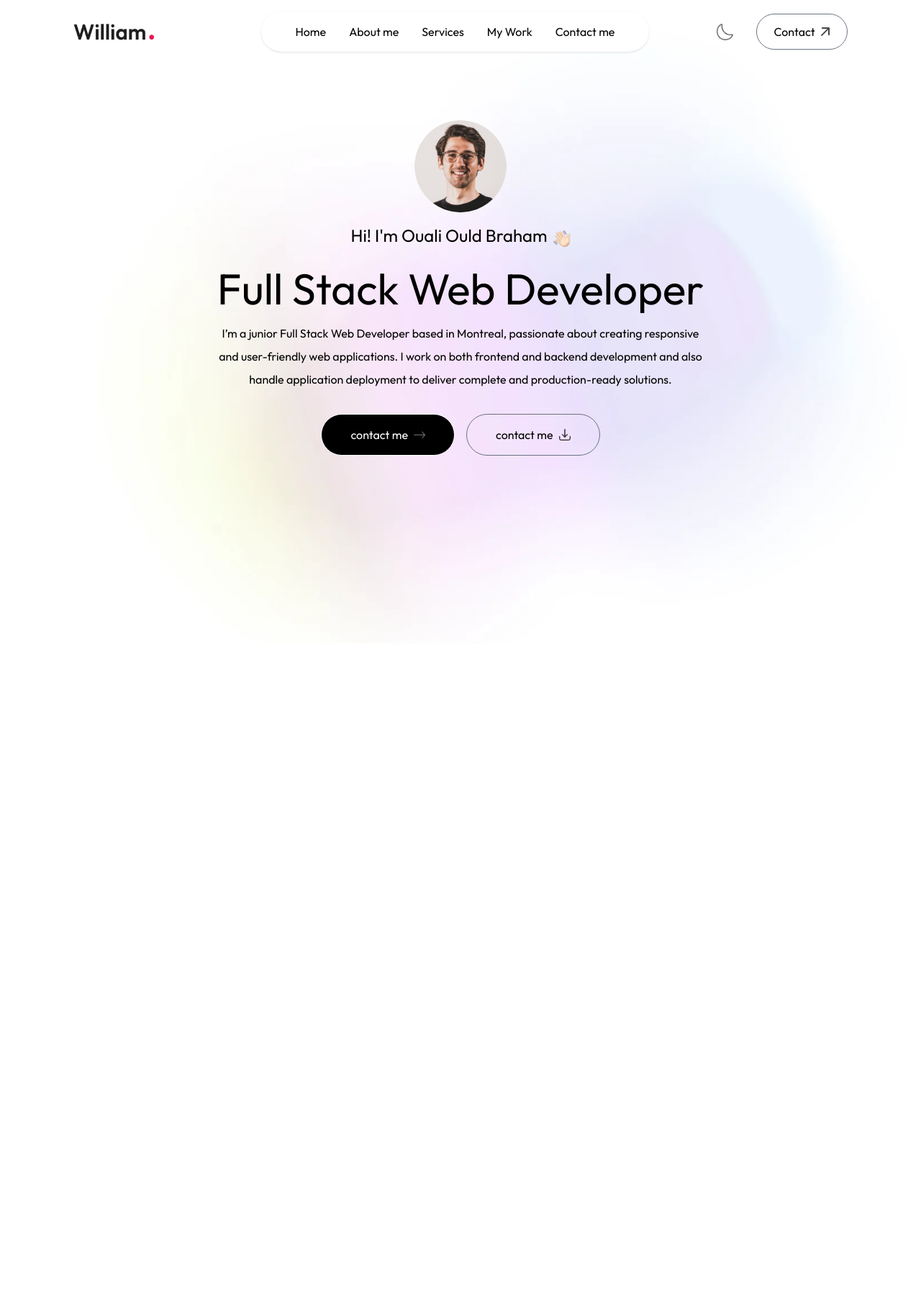
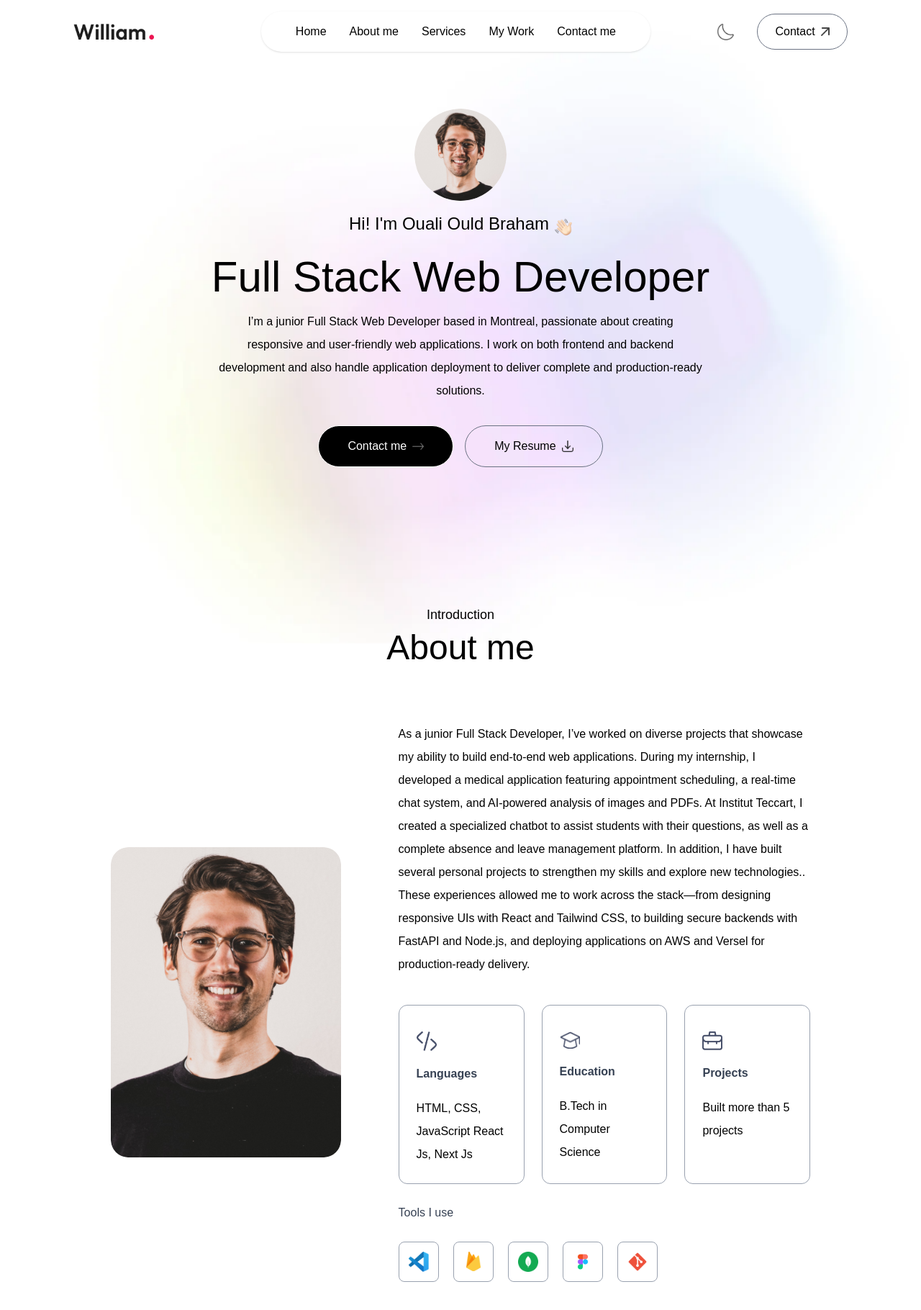
Before and after one commit to ouali99/portfolio, a Next.js app: page / in a window 1280 px wide. Shown: the top 1820 px of the page at 72% size. Before the commit the page ends 800 px from the top, so only its background shows below. Built offline with nearby package versions, Linux system fonts and the light colour scheme; a web font is replaced by a local one.

Commit message:
add about me section

```diff
--- /dev/null
+++ b/app/components/About.jsx
@@ -0,0 +1,45 @@
+import Image from 'next/image'
+import React from 'react'
+import {assets, infoList, toolsData} from '../../assets/assets.js'
+
+
+const About = () => {
+  return (
+    <div id="about" className="w-full px-[12%] py-10 scroll-mt-20">
+        <h4 className="text-center mb-2 text-lg font-Ovo">Introduction</h4>
+        <h2 className="text-center text-5xl font-Ovo">About me </h2>
+
+        <div className="flex w-full flex-col lg:flex-row items-center gap-20 my-20">
+            <div className="w-64 sm:w-80 rounded-3xl max-w-none">
+                <Image src={assets.user_image} alt="user" className="w-full rounded-3xl" />
+            </div>
+            <div className="flex-1">
+                <p className="mb-10 max-w-2xl font-Ovo">
+                    As a junior Full Stack Developer, I’ve worked on diverse projects that showcase my ability to build end-to-end web applications. During my internship, I developed a medical application featuring appointment scheduling, a real-time chat system, and AI-powered analysis of images and PDFs. At Institut Teccart, I created a specialized chatbot to assist students with their questions, as well as a complete absence and leave management platform. In addition, I have built several personal projects to strengthen my skills and explore new technologies.. These experiences allowed me to work across the stack—from designing responsive UIs with React and Tailwind CSS, to building secure backends with FastAPI and Node.js, and deploying applications on AWS and Versel for production-ready delivery.
+                </p>
+                <ul className="grid grid-cols-1 sm:grid-cols-3 gap-6 max-w-2xl">
+                    {infoList.map(({icon, iconDark, title, description}, index) => (
+                        <li className="border-[0.5px] border-gray-400 rounded-xl p-6 hover:-translate-y-1 duration-500 hover:[box-shadow:4px_4px_0_#000]" key={index}>
+                            <Image src={icon} alt="title" className="w-7 mt-3" />
+                            <h3 className="my-4 font-semibold text-gray-700">{title}</h3>
+                            <p className="test-gray-600 test-sm">{description}</p>
+                        </li>
+                    ))}
+                </ul>
+                <h4 className="my-6 text-gray-700 font-Ovo">Tools I use</h4>
+
+                <ul className="flex items-center gap-3 sm:gap-5">
+                    {toolsData.map((tool,index) => (
+                        <li className="flex items-center justify-center w-12 sm:w-14 aspect-square border border-gray-400 rounded-lg cursor-pointer hover:-translate-y-1 duration-500" key={index}>
+                            <Image src={tool} alt='Tool' className="w-5 sm:w-7" />
+                        </li>
+
+                    ))}
+                </ul>
+            </div>
+        </div>
+    </div>
+  )
+}
+
+export default About
--- a/app/components/Header.jsx
+++ b/app/components/Header.jsx
@@ -20,11 +20,11 @@ const Header = () => {
         </p>
         <div className="flex flex-col sm:flex-row items-center gap-4 mt-4">
             <a href="#contact" className="px-10 py-3 border rounded-white rounded-full bg-black text-white flex items-center gap-2">
-                contact me
+                Contact me
                 <Image src={assets.right_arrow} alt="" className="w-4" />
             </a>
             <a href="#sample-resume.pdf" download className="px-10 py-3 border rounded-full border-gray-500 flex items-center gap-2">
-                contact me
+                My Resume
                 <Image src={assets.download_icon} alt="" className="w-4" />
             </a>
         </div>
--- a/app/components/Navbar.jsx
+++ b/app/components/Navbar.jsx
@@ -1,8 +1,10 @@
 import { assets } from '@/assets/assets'
 import Image from 'next/image'
-import React, { useRef } from 'react'
+import React, { useRef, useEffect } from 'react'
 
 const Navbar = () => {
+    const [isScroll, setIsScroll] = React.useState(false);
+
     const sideMenuRef = useRef();
     const openMenu = () => {
         sideMenuRef.current.style.transform = 'translateX(-16rem)'
@@ -11,13 +13,23 @@ const Navbar = () => {
         sideMenuRef.current.style.transform = 'translateX(16rem)'
     }
 
+    useEffect(() => {
+        window.addEventListener('scroll', () => {
+            if(scrollY > 50) {
+                setIsScroll(true);
+            }else {
+                setIsScroll(false);
+            }
+        });
+    }, []);
+
   return (
     <>
     <div className="fixed top-0 right-0 w-11/12 -z-10 traslate-y-[-80%]">
         <Image src={assets.header_bg_color} alt="" className="w-full" />
     </div>
 
-    <nav className="w-full fixed px-5 lg:px-8 xl:px-[8%] py-4 flex items-center justify-between z-50">
+    <nav className={`w-full fixed px-5 lg:px-8 xl:px-[8%] py-4 flex items-center justify-between z-50 ${isScroll ? 'bg-white/50 backdrop-blur-lg shadow-sm' : ''}`}>
         <a href="#top">
             <Image
               src={assets.logo}
@@ -28,7 +40,7 @@ const Navbar = () => {
               priority={true}
             />
         </a>
-        <ul className="hidden md:flex items-center gap-6 lg:gap-8 rounded-full px-12 py-3 bg-white shadow-sm bg-opacity-50">
+        <ul className={`hidden md:flex items-center gap-6 lg:gap-8 rounded-full px-12 py-3 ${isScroll ? '' : 'bg-white shadow-sm bg-opacity-50'}`}>
             <li><a className="font-Ovo" href="#top">Home</a></li>
             <li><a className="font-Ovo" href="#about">About me</a></li>
             <li><a className="font-Ovo" href="#services">Services</a></li>
--- a/app/globals.css
+++ b/app/globals.css
@@ -1,6 +1,6 @@
 @import "tailwindcss";
 @tailwind utilities;
 
-*{
+body {
   font-family: outfit;
 }
--- a/app/layout.js
+++ b/app/layout.js
@@ -16,7 +16,7 @@ export const metadata = {
 
 export default function RootLayout({ children })  {
   return (
-    <html lang="en">
+    <html lang="en" className="scroll-smooth">
       <body
         className={`${outfit.className} ${ovo.className} antialiased leading-8
         overflow-x-hidden`}
--- a/app/page.js
+++ b/app/page.js
@@ -1,4 +1,5 @@
 "use client";
+import About from "./components/About";
 import Header from "./components/Header";
 import Navbar from "./components/Navbar";
 
@@ -7,6 +8,7 @@ export default function Home() {
     <>
       <Navbar />
       <Header />
+      <About  />
     </>
   );
 }
--- a/tailwind.config.mjs
+++ b/tailwind.config.mjs
@@ -18,6 +18,10 @@ export default {
                 Outfit: ['Outfit', 'sans-serif'],
                 Ovo: ['Ovo', 'serif'],
             },
+            boxShadow: {
+                'black' : '4px 4px 0 #000',
+                'white' : '4px 4px 0 #fff',
+            }
         },
     },
     plugins: [],
```
